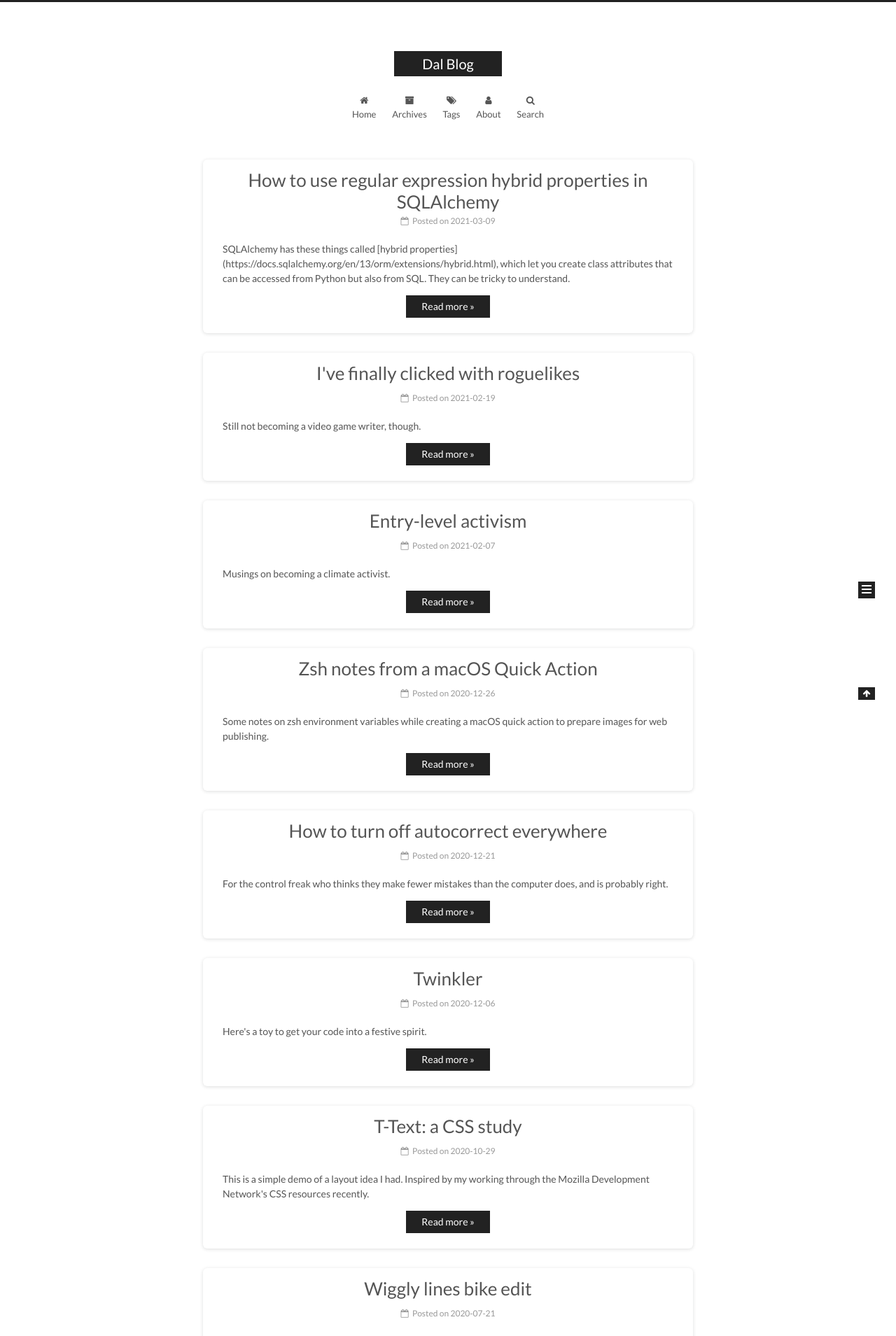
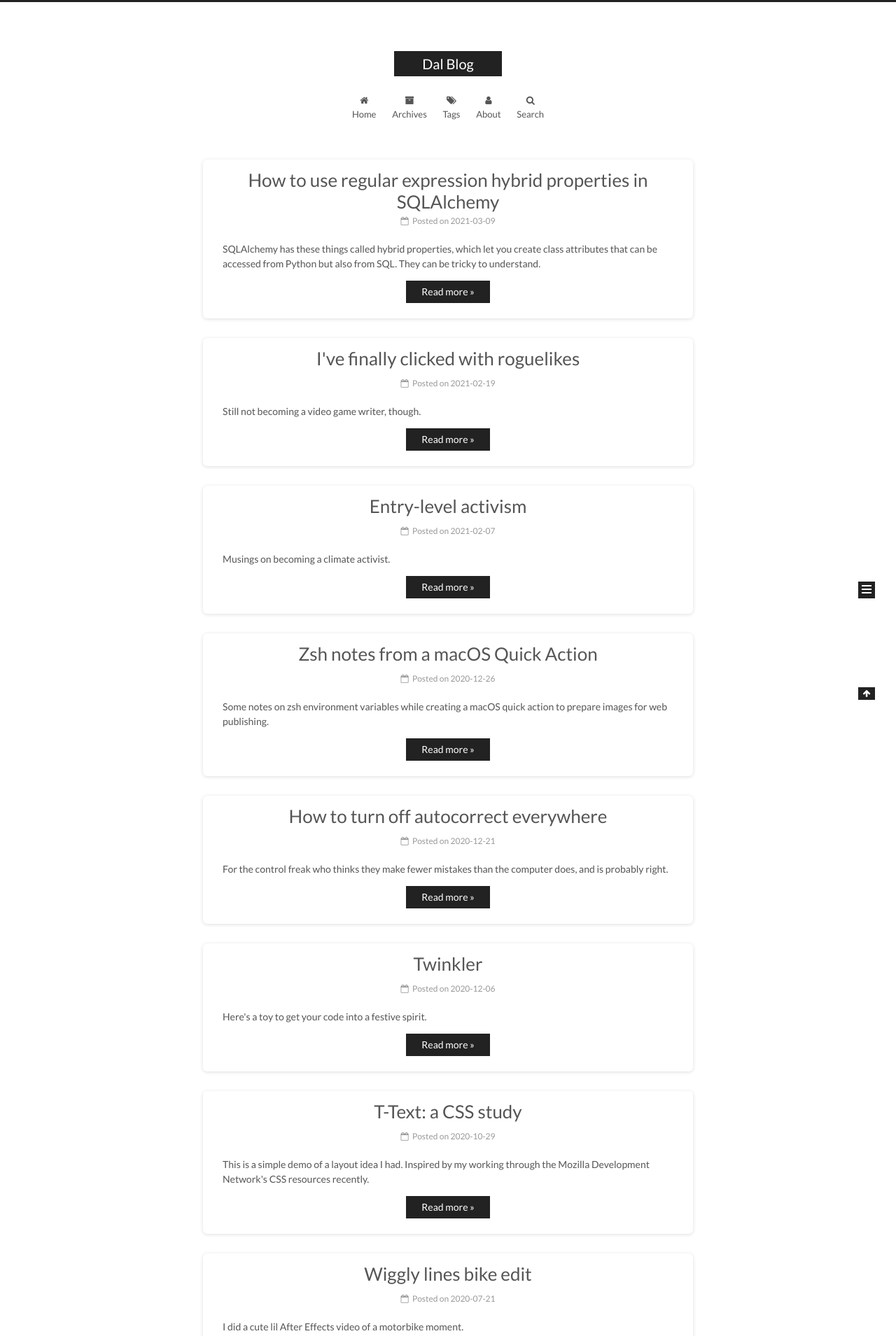
Before and after one commit to d-lord/d-lord.github.io, a Jekyll site: the page built from index.html, in a window 1280 px wide. Shown: the top 1909 px of the page at 70% size. Built offline with Jekyll 4.4.1, drawn with Linux system fonts in a browser that asks for light colours; the list of posts is cut into pages by our own code; some of the changed lines change nothing that is shown.

Commit message:
SQLAlchemy regex: Fix excerpt markdown

```diff
--- a/_posts/2021-03-09-sqlalchemy-hybrid-properties-regex.md
+++ b/_posts/2021-03-09-sqlalchemy-hybrid-properties-regex.md
@@ -1,6 +1,6 @@
 ---
 title: "How to use regular expression hybrid properties in SQLAlchemy"
-excerpt: "SQLAlchemy has these things called [hybrid properties](https://docs.sqlalchemy.org/en/13/orm/extensions/hybrid.html), which let you create class attributes that can be accessed from Python but also from SQL. They can be tricky to understand."
+excerpt: "SQLAlchemy has these things called hybrid properties, which let you create class attributes that can be accessed from Python but also from SQL. They can be tricky to understand."
 date: 2021-03-09 00:00:00
 published: true
 tags: python sqlalchemy
```
